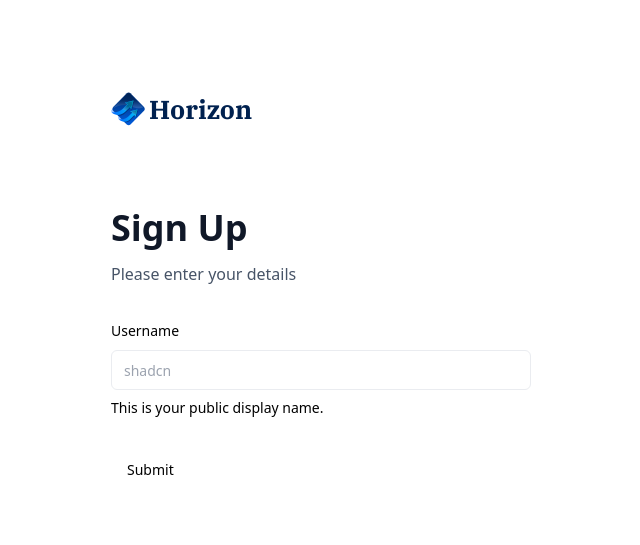
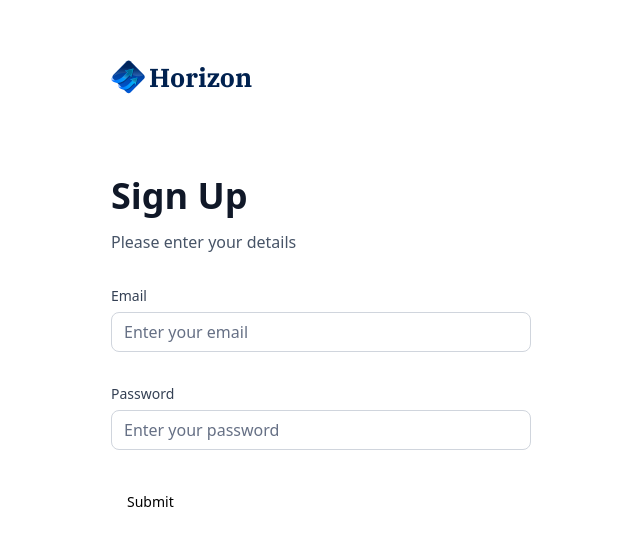
Before and after one commit to thomasmartinez114/bankingapp, a Next.js app: page /sign-up in a window 1280 px wide. Shown: the part 109-654 px from the top of the page, without its empty margins (319-959 px from the left). Built offline with nearby package versions, Linux system fonts and the light colour scheme.

Commit message:
CustomInput created to not duplicate code when adding new input field

```diff
--- a/components/AuthForm.tsx
+++ b/components/AuthForm.tsx
@@ -18,26 +18,23 @@ import {
   FormMessage,
 } from '@/components/ui/form';
 import { Input } from '@/components/ui/input';
-
-const formSchema = z.object({
-  username: z.string().min(2, {
-    message: 'Username must be at least 2 characters.',
-  }),
-});
+import CustomInput from './CustomInput';
+import { authFormSchema } from '@/lib/utils';
 
 const AuthForm = ({ type }: { type: string }) => {
   const [user, setUser] = useState(null);
 
   // 1. Define your form.
-  const form = useForm<z.infer<typeof formSchema>>({
-    resolver: zodResolver(formSchema),
+  const form = useForm<z.infer<typeof authFormSchema>>({
+    resolver: zodResolver(authFormSchema),
     defaultValues: {
-      username: '',
+      email: '',
+      password: '',
     },
   });
 
   // 2. Define a submit handler.
-  function onSubmit(values: z.infer<typeof formSchema>) {
+  function onSubmit(values: z.infer<typeof authFormSchema>) {
     // Do something with the form values.
     // ✅ This will be type-safe and validated.
     console.log(values);
@@ -74,21 +71,18 @@ const AuthForm = ({ type }: { type: string }) => {
         <>
           <Form {...form}>
             <form onSubmit={form.handleSubmit(onSubmit)} className='space-y-8'>
-              <FormField
+              <CustomInput
                 control={form.control}
-                name='username'
-                render={({ field }) => (
-                  <FormItem>
-                    <FormLabel>Username</FormLabel>
-                    <FormControl>
-                      <Input placeholder='shadcn' {...field} />
-                    </FormControl>
-                    <FormDescription>
-                      This is your public display name.
-                    </FormDescription>
-                    <FormMessage />
-                  </FormItem>
-                )}
+                name='email'
+                label='Email'
+                placeholder='Enter your email'
+              />
+
+              <CustomInput
+                control={form.control}
+                name='password'
+                label='Password'
+                placeholder='Enter your password'
               />
               <Button type='submit'>Submit</Button>
             </form>
--- /dev/null
+++ b/components/CustomInput.tsx
@@ -0,0 +1,47 @@
+import { Input } from './ui/input';
+import React from 'react';
+import {
+  Form,
+  FormField,
+  FormLabel,
+  FormControl,
+  FormMessage,
+} from './ui/form';
+
+import { Control, FieldPath } from 'react-hook-form';
+import { z } from 'zod';
+import { authFormSchema } from '@/lib/utils';
+
+interface CustomInput {
+  control: Control<z.infer<typeof authFormSchema>>;
+  name: FieldPath<z.infer<typeof authFormSchema>>;
+  label: string;
+  placeholder: string;
+}
+
+const CustomInput = ({ control, name, label, placeholder }: CustomInput) => {
+  return (
+    <FormField
+      control={control}
+      name={name}
+      render={({ field }) => (
+        <div className='form-item'>
+          <FormLabel className='form-label'>{label}</FormLabel>
+          <div className='flex w-full flex-col'>
+            <FormControl>
+              <Input
+                placeholder={placeholder}
+                className='input-class'
+                type={name === 'password' ? 'password' : 'text'}
+                {...field}
+              />
+            </FormControl>
+            <FormMessage className='form-message mt-2'></FormMessage>
+          </div>
+        </div>
+      )}
+    />
+  );
+};
+
+export default CustomInput;
--- a/lib/utils.ts
+++ b/lib/utils.ts
@@ -1,7 +1,8 @@
 /* eslint-disable no-prototype-builtins */
-import { type ClassValue, clsx } from "clsx";
-import qs from "query-string";
-import { twMerge } from "tailwind-merge";
+import { type ClassValue, clsx } from 'clsx';
+import qs from 'query-string';
+import { twMerge } from 'tailwind-merge';
+import { z } from 'zod';
 
 export function cn(...inputs: ClassValue[]) {
   return twMerge(clsx(inputs));
@@ -10,50 +11,50 @@ export function cn(...inputs: ClassValue[]) {
 // FORMAT DATE TIME
 export const formatDateTime = (dateString: Date) => {
   const dateTimeOptions: Intl.DateTimeFormatOptions = {
-    weekday: "short", // abbreviated weekday name (e.g., 'Mon')
-    month: "short", // abbreviated month name (e.g., 'Oct')
-    day: "numeric", // numeric day of the month (e.g., '25')
-    hour: "numeric", // numeric hour (e.g., '8')
-    minute: "numeric", // numeric minute (e.g., '30')
+    weekday: 'short', // abbreviated weekday name (e.g., 'Mon')
+    month: 'short', // abbreviated month name (e.g., 'Oct')
+    day: 'numeric', // numeric day of the month (e.g., '25')
+    hour: 'numeric', // numeric hour (e.g., '8')
+    minute: 'numeric', // numeric minute (e.g., '30')
     hour12: true, // use 12-hour clock (true) or 24-hour clock (false)
   };
 
   const dateDayOptions: Intl.DateTimeFormatOptions = {
-    weekday: "short", // abbreviated weekday name (e.g., 'Mon')
-    year: "numeric", // numeric year (e.g., '2023')
-    month: "2-digit", // abbreviated month name (e.g., 'Oct')
-    day: "2-digit", // numeric day of the month (e.g., '25')
+    weekday: 'short', // abbreviated weekday name (e.g., 'Mon')
+    year: 'numeric', // numeric year (e.g., '2023')
+    month: '2-digit', // abbreviated month name (e.g., 'Oct')
+    day: '2-digit', // numeric day of the month (e.g., '25')
   };
 
   const dateOptions: Intl.DateTimeFormatOptions = {
-    month: "short", // abbreviated month name (e.g., 'Oct')
-    year: "numeric", // numeric year (e.g., '2023')
-    day: "numeric", // numeric day of the month (e.g., '25')
+    month: 'short', // abbreviated month name (e.g., 'Oct')
+    year: 'numeric', // numeric year (e.g., '2023')
+    day: 'numeric', // numeric day of the month (e.g., '25')
   };
 
   const timeOptions: Intl.DateTimeFormatOptions = {
-    hour: "numeric", // numeric hour (e.g., '8')
-    minute: "numeric", // numeric minute (e.g., '30')
+    hour: 'numeric', // numeric hour (e.g., '8')
+    minute: 'numeric', // numeric minute (e.g., '30')
     hour12: true, // use 12-hour clock (true) or 24-hour clock (false)
   };
 
   const formattedDateTime: string = new Date(dateString).toLocaleString(
-    "en-US",
+    'en-US',
     dateTimeOptions
   );
 
   const formattedDateDay: string = new Date(dateString).toLocaleString(
-    "en-US",
+    'en-US',
     dateDayOptions
   );
 
   const formattedDate: string = new Date(dateString).toLocaleString(
-    "en-US",
+    'en-US',
     dateOptions
   );
 
   const formattedTime: string = new Date(dateString).toLocaleString(
-    "en-US",
+    'en-US',
     timeOptions
   );
 
@@ -66,9 +67,9 @@ export const formatDateTime = (dateString: Date) => {
 };
 
 export function formatAmount(amount: number): string {
-  const formatter = new Intl.NumberFormat("en-US", {
-    style: "currency",
-    currency: "USD",
+  const formatter = new Intl.NumberFormat('en-US', {
+    style: 'currency',
+    currency: 'USD',
     minimumFractionDigits: 2,
   });
 
@@ -78,7 +79,7 @@ export function formatAmount(amount: number): string {
 export const parseStringify = (value: any) => JSON.parse(JSON.stringify(value));
 
 export const removeSpecialCharacters = (value: string) => {
-  return value.replace(/[^\w\s]/gi, "");
+  return value.replace(/[^\w\s]/gi, '');
 };
 
 interface UrlQueryParams {
@@ -103,28 +104,28 @@ export function formUrlQuery({ params, key, value }: UrlQueryParams) {
 
 export function getAccountTypeColors(type: AccountTypes) {
   switch (type) {
-    case "depository":
+    case 'depository':
       return {
-        bg: "bg-blue-25",
-        lightBg: "bg-blue-100",
-        title: "text-blue-900",
-        subText: "text-blue-700",
+        bg: 'bg-blue-25',
+        lightBg: 'bg-blue-100',
+        title: 'text-blue-900',
+        subText: 'text-blue-700',
       };
 
-    case "credit":
+    case 'credit':
       return {
-        bg: "bg-success-25",
-        lightBg: "bg-success-100",
-        title: "text-success-900",
-        subText: "text-success-700",
+        bg: 'bg-success-25',
+        lightBg: 'bg-success-100',
+        title: 'text-success-900',
+        subText: 'text-success-700',
       };
 
     default:
       return {
-        bg: "bg-green-25",
-        lightBg: "bg-green-100",
-        title: "text-green-900",
-        subText: "text-green-700",
+        bg: 'bg-green-25',
+        lightBg: 'bg-green-100',
+        title: 'text-green-900',
+        subText: 'text-green-700',
       };
   }
 }
@@ -137,7 +138,7 @@ export function countTransactionCategories(
 
   // Iterate over each transaction
   transactions &&
-    transactions.forEach((transaction) => {
+    transactions.forEach(transaction => {
       // Extract the category from the transaction
       const category = transaction.category;
 
@@ -155,7 +156,7 @@ export function countTransactionCategories(
 
   // Convert the categoryCounts object to an array of objects
   const aggregatedCategories: CategoryCount[] = Object.keys(categoryCounts).map(
-    (category) => ({
+    category => ({
       name: category,
       count: categoryCounts[category],
       totalCount,
@@ -170,7 +171,7 @@ export function countTransactionCategories(
 
 export function extractCustomerIdFromUrl(url: string) {
   // Split the URL string by '/'
-  const parts = url.split("/");
+  const parts = url.split('/');
 
   // Extract the last part, which represents the customer ID
   const customerId = parts[parts.length - 1];
@@ -191,5 +192,10 @@ export const getTransactionStatus = (date: Date) => {
   const twoDaysAgo = new Date(today);
   twoDaysAgo.setDate(today.getDate() - 2);
 
-  return date > twoDaysAgo ? "Processing" : "Success";
+  return date > twoDaysAgo ? 'Processing' : 'Success';
 };
+
+export const authFormSchema = z.object({
+  email: z.string().email(),
+  password: z.string().min(8),
+});
```
